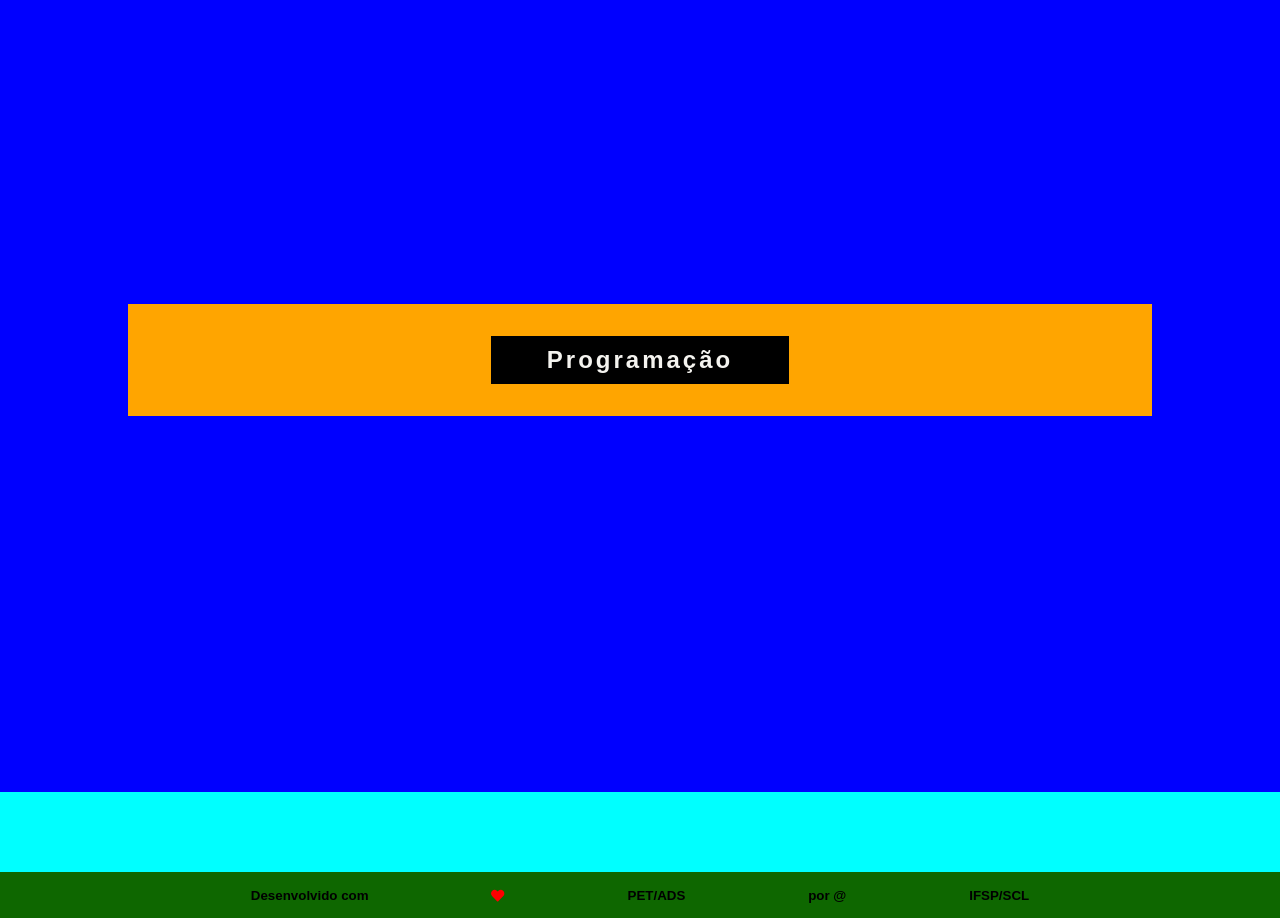
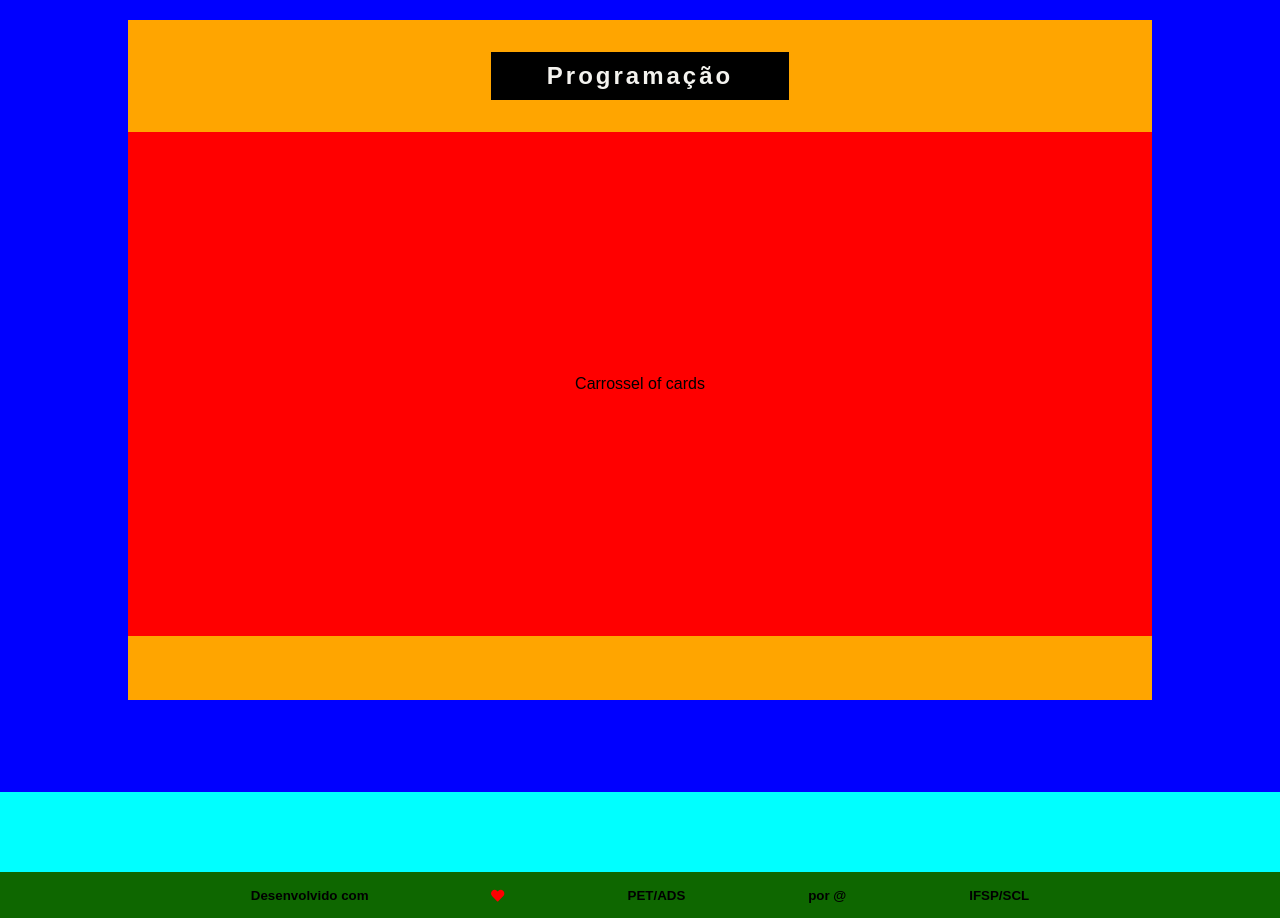
Before and after one commit to pet-ads/wecomp-new, a React (Vite) app: page / in a window 1280 px wide. Shown: the part 2840-3758 px from the top of the page. Built offline with nearby package versions, Linux system fonts and the light colour scheme.

Commit message:
feat: create container to cards

```diff
--- a/src/components/sections/Programming/index.tsx
+++ b/src/components/sections/Programming/index.tsx
@@ -2,13 +2,16 @@
 import SubTitle from "../../ui/SubTitle";
 
 // Styles
-import { ProgrammingContainer, ProgrammingContent } from "./styles";
+import { ProgrammingCardContainer, ProgrammingContainer, ProgrammingContent } from "./styles";
 
 export default function Programming() {
   return (
     <ProgrammingContainer>
       <ProgrammingContent>
         <SubTitle>Programação</SubTitle>
+        <ProgrammingCardContainer>
+          Carrossel of cards
+        </ProgrammingCardContainer>
       </ProgrammingContent>
     </ProgrammingContainer>
   );
--- a/src/components/sections/Programming/styles.ts
+++ b/src/components/sections/Programming/styles.ts
@@ -12,3 +12,20 @@ export const ProgrammingContainer = styled(SectionContainer)`
 
 export const ProgrammingContent = styled(SectionContent)`
 `;
+
+export const ProgrammingCardContainer = styled.div`
+  display: flex;
+  justify-content: center;
+  align-items: center;
+
+  width: 100%;
+
+  min-height: 55vh;
+
+  padding: 2rem 0;
+
+  margin: 2rem 0;
+
+  background-color: red;
+
+`
```
Also changed, not shown: 1 other file (tests, documents, lock files or other folders).
